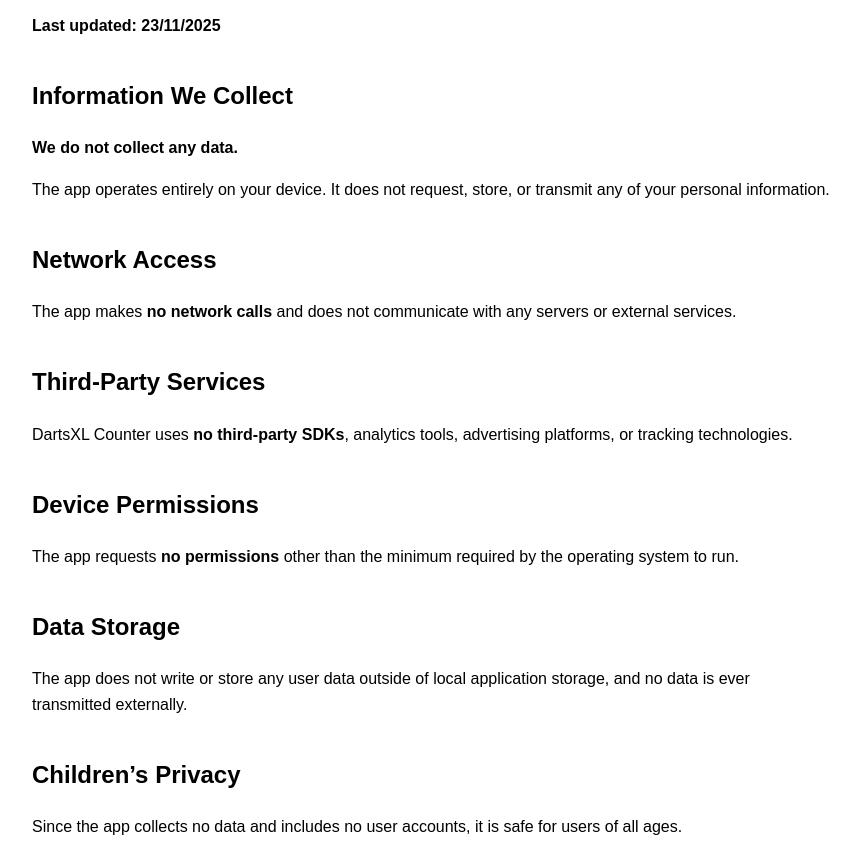
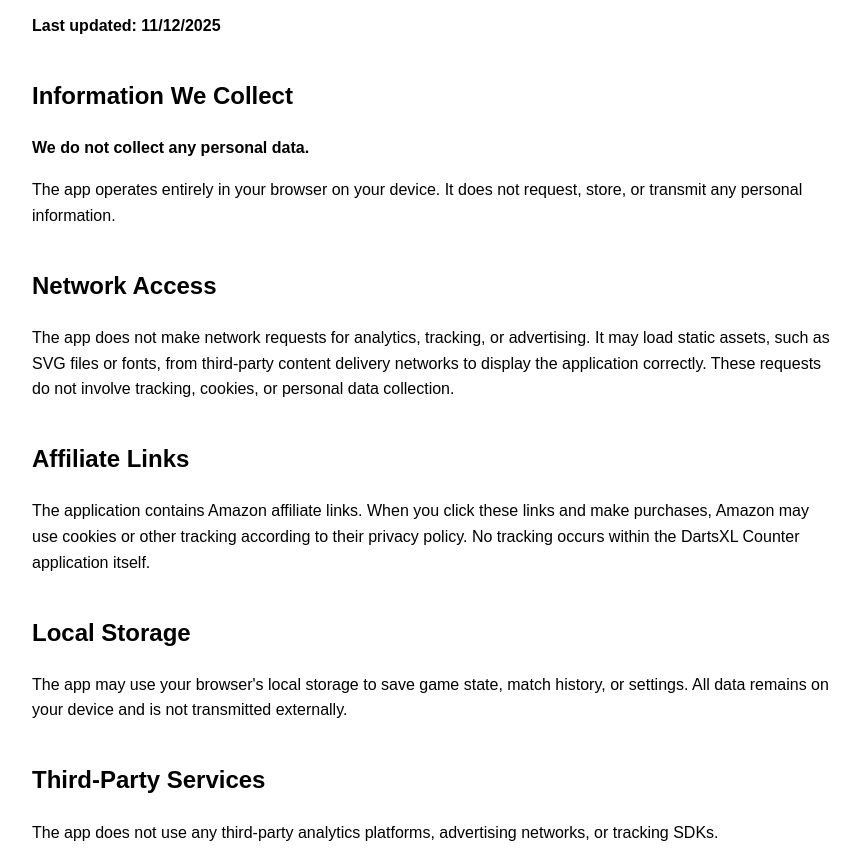
Before and after one commit to DartsXL/DartsXL-privacy, a plain HTML site: page index.html in a window 1280 px wide. Shown: the part 94-952 px from the top of the page, without its empty margins (208-1068 px from the left). Drawn offline with Linux system fonts and the light colour scheme.

Commit message:
Add files via upload

```diff
--- a/index.html
+++ b/index.html
@@ -23,49 +23,46 @@
 <body>
 
 <h1>Privacy Policy</h1>
-<p><strong>Last updated: 23/11/2025</strong></p>
-
+<p><strong>Last updated: 11/12/2025</strong></p>
 
 <h2>Information We Collect</h2>
-<p><strong>We do not collect any data.</strong></p>
+<p><strong>We do not collect any personal data.</strong></p>
 <p>
-The app operates entirely on your device. It does not request, store, or transmit any of your
-personal information.
+The app operates entirely in your browser on your device. It does not request, store, or transmit any personal information.
 </p>
 
 <h2>Network Access</h2>
 <p>
-The app makes <strong>no network calls</strong> and does not communicate with any servers or external services.
+The app does not make network requests for analytics, tracking, or advertising.
+It may load static assets, such as SVG files or fonts, from third-party content delivery networks to display the application correctly.
+These requests do not involve tracking, cookies, or personal data collection.
+</p>
+
+<h2>Affiliate Links</h2>
+<p>
+The application contains Amazon affiliate links. When you click these links and make purchases, Amazon may use cookies or other tracking according to their privacy policy.
+No tracking occurs within the DartsXL Counter application itself.
+</p>
+
+<h2>Local Storage</h2>
+<p>
+The app may use your browser's local storage to save game state, match history, or settings.
+All data remains on your device and is not transmitted externally.
 </p>
 
 <h2>Third-Party Services</h2>
 <p>
-DartsXL Counter uses <strong>no third-party SDKs</strong>, analytics tools, advertising platforms, or tracking technologies.
-</p>
-
-<h2>Device Permissions</h2>
-<p>
-The app requests <strong>no permissions</strong> other than the minimum required by the operating system to run.
-</p>
-
-<h2>Data Storage</h2>
-<p>
-The app does not write or store any user data outside of local application storage, and no data is ever transmitted externally.
-</p>
-
-<h2>Children’s Privacy</h2>
-<p>
-Since the app collects no data and includes no user accounts, it is safe for users of all ages.
+The app does not use any third-party analytics platforms, advertising networks, or tracking SDKs.
 </p>
 
 <h2>Changes to This Policy</h2>
 <p>
-If the app’s behavior changes in a future update, we will update this Privacy Policy accordingly.
+If the app's behavior changes in a future update, we will update this Privacy Policy accordingly.
 </p>
 
 <h2>Contact</h2>
 <p>
-If you have any questions about this Privacy Policy, you may contact the developer at:
+For questions about this Privacy Policy, you may contact the developer at:
 </p>
 <p><strong>dartsxl@gmail.com</strong></p>
 
```
